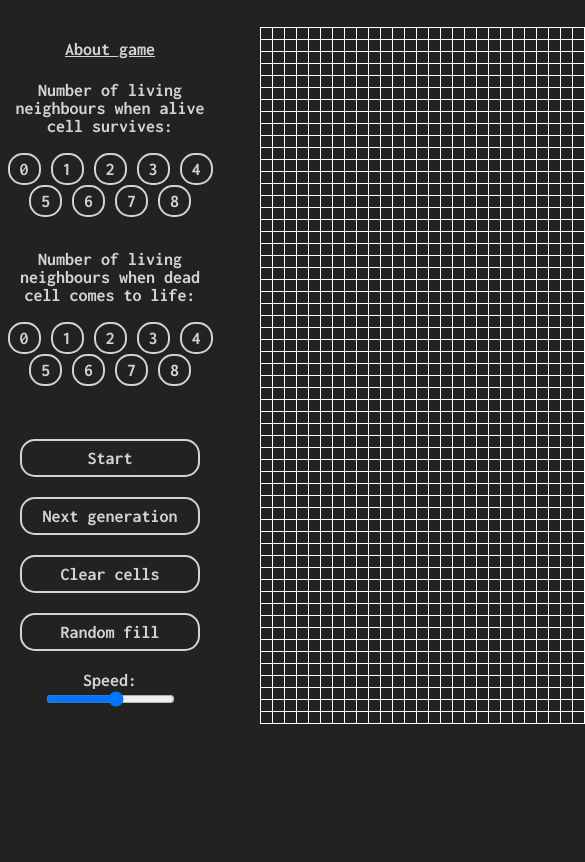
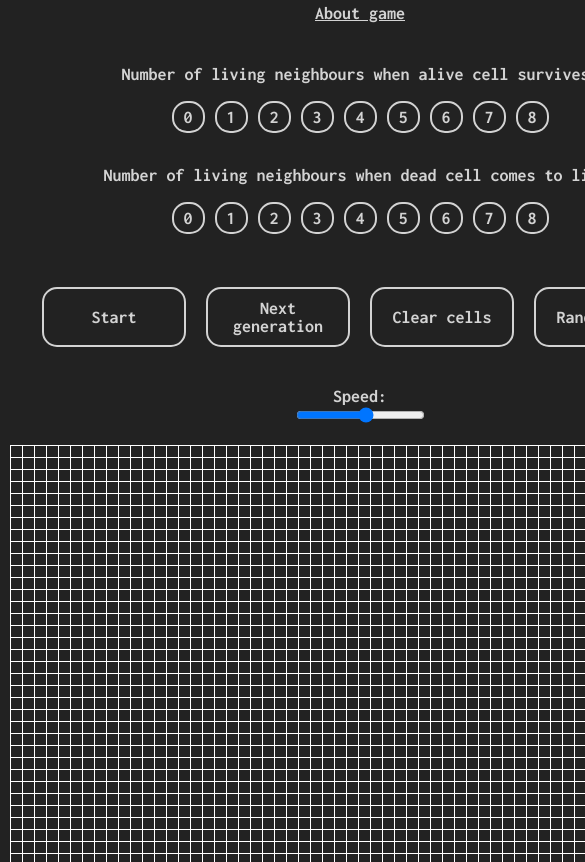
Before and after one commit to MateuszSedzimierz/game-of-life, a plain HTML site: page index.html in a window 390 px wide. Shown: the part 126-988 px from the top of the page, 585 px wide, since content can reach past the window. Before the commit the page ends 887 px from the top, so only its background shows below. Drawn offline with nearby package versions, Linux system fonts and the light colour scheme.

Commit message:
Optimize for 720px displays

```diff
--- a/style.css
+++ b/style.css
@@ -88,7 +88,7 @@ main {
     color: #d3d3d3;
     background-color: #222222;
     display: block;
-    min-width: 180px;
+    width: 180px;
     min-height: 30px;
     border: 2px solid #d3d3d3;
     border-radius: 15px;
@@ -137,3 +137,54 @@ main {
 .alive-cell {
     background-color: #00C000;
 }
+
+@media all and (max-width: 720px) {
+
+    body {
+        width: 720px;
+    }
+
+    header {
+        margin-right: auto;
+    }
+
+    header>h1 {
+        margin-bottom: 20px;
+    }
+
+    .links {
+        margin-bottom: 20px;
+    }
+
+    content {
+        flex-direction: column;
+    }
+
+    nav {
+        margin-right: auto;
+        margin-left: auto;
+    }
+
+    #options {
+        display: flex;
+        flex-wrap: wrap;
+        justify-content: center;
+    }
+
+    .option-button {
+        flex-basis: 20%;
+        min-height: 60px;
+        margin-right: 10px;
+        margin-left: 10px;
+    }
+
+    #speed-label {
+        flex-basis: 100%;
+        margin-top: 20px;
+    }
+
+    #board {
+        margin-top: 20px;
+        margin-bottom: 40px;
+    }
+}
```
